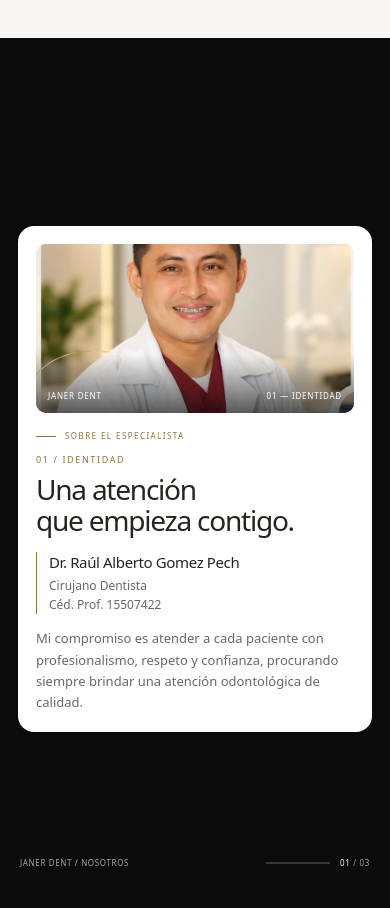
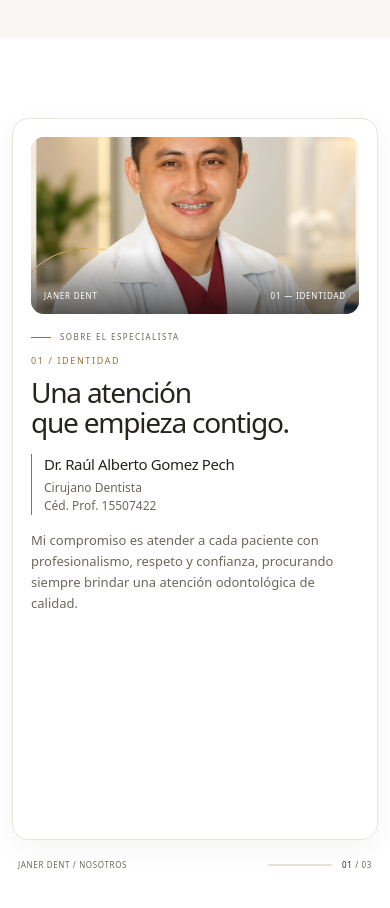
Before and after one commit to Ezequie1Sc/janer-dent, an Angular app: page / in a window 390 px wide. Shown: the part 2131-3039 px from the top of the page. Built offline with nearby package versions, Linux system fonts and the light colour scheme.

Commit message:
feat: card

```diff
--- a/src/app/features/landing/components/about/about.scss
+++ b/src/app/features/landing/components/about/about.scss
@@ -1,17 +1,20 @@
 :host {
   display: block;
   width: 100%;
+
+  --about-surround: #eae8e3;
+  --about-paper: #f8f7f4;
+  --about-ink: #242521;
+  --about-muted: #65665f;
+  --about-gold: #947238;
+  --about-line: rgba(36, 37, 33, 0.14);
+
+  --about-radius: 26px;
+
+  /* Navbar de aproximadamente 80px + 16px de separación. */
+  --about-header-space: 96px;
+
   font-family: inherit;
-
-  --about-surround: #0b0b0b;
-  --about-paper: #ffffff;
-  --about-ink: #25241f;
-  --about-muted: #6b685f;
-  --about-gold: #947238;
-  --about-line: #e9e3d8;
-
-  --about-radius: 18px;
-  --about-header-space: 96px;
 }
 
 .about-section,
@@ -19,7 +22,9 @@
   box-sizing: border-box;
 }
 
-/* SECCIÓN Y RECORRIDO DEL SCROLL */
+/* =====================================================
+   SECCIÓN Y RECORRIDO DEL SCROLL
+===================================================== */
 
 .about-section {
   position: relative;
@@ -41,7 +46,6 @@
   top: 0;
 
   width: 100%;
-
   height: 100vh;
   height: 100svh;
 
@@ -51,14 +55,19 @@
   background: var(--about-surround);
 }
 
-/* ESCENAS SUPERPUESTAS */
+/* =====================================================
+   ESCENAS SUPERPUESTAS
+
+   El fondo de cada escena es opaco para cubrir
+   completamente los textos de la escena anterior.
+===================================================== */
 
 .about-scene {
   position: absolute;
   inset: 0;
 
   display: flex;
-  align-items: center;
+  align-items: stretch;
   justify-content: center;
 
   width: 100%;
@@ -66,10 +75,9 @@
 
   padding:
     var(--about-header-space)
-    clamp(20px, 5vw, 80px)
-    54px;
+    clamp(16px, 2vw, 36px)
+    42px;
 
-  /* Fondo opaco para cubrir la escena anterior */
   background: var(--about-surround);
   color: var(--about-ink);
 
@@ -80,6 +88,7 @@
   backface-visibility: hidden;
   will-change: transform;
 
+  /* El movimiento depende directamente del scroll. */
   transition: none;
   pointer-events: none;
 }
@@ -98,46 +107,49 @@
   z-index: 3;
 }
 
-/* TARJETA BLANCA MÁS COMPACTA */
+/* =====================================================
+   TARJETA PRINCIPAL
+===================================================== */
 
 .scene-composition {
   position: relative;
 
   display: grid;
-
   grid-template-columns:
     minmax(0, 0.92fr)
     minmax(0, 1.08fr);
 
   align-items: center;
-  gap: clamp(26px, 3.8vw, 54px);
+  gap: clamp(32px, 4.5vw, 72px);
 
   width: 100%;
-  max-width: 1220px;
-
-  height: min(
-    640px,
-    calc(100svh - var(--about-header-space) - 54px)
-  );
-
+  max-width: 1600px;
   min-width: 0;
   min-height: 0;
 
   margin: 0 auto;
-  padding: clamp(22px, 2.3vw, 32px);
-
-  border: 1px solid rgba(255, 255, 255, 0.12);
-  border-radius: var(--about-radius);
+  padding: clamp(24px, 2.5vw, 40px);
 
   background: var(--about-paper);
   color: var(--about-ink);
 
+  border: 1px solid rgba(36, 37, 33, 0.08);
+  border-radius: var(--about-radius);
+
+  box-shadow: 0 5px 20px rgba(36, 37, 33, 0.035);
+
+  /*
+   * Respaldo para texto ampliado o pantallas muy bajas:
+   * permite acceder al contenido que exceda el panel.
+   */
   overflow: auto;
   scrollbar-width: thin;
-  scrollbar-color: #c8bdab transparent;
+  scrollbar-color: #bab7ae transparent;
 }
 
-/* FOTOGRAFÍA */
+/* =====================================================
+   FOTOGRAFÍA
+===================================================== */
 
 .scene-image {
   position: relative;
@@ -145,13 +157,14 @@
 
   width: 100%;
   min-width: 0;
-  min-height: 220px;
+  min-height: 0;
 
   margin: 0;
+
   overflow: hidden;
 
-  border-radius: 11px;
-  background: #e9e5dd;
+  background: #dedbd3;
+  border-radius: 16px;
 }
 
 .scene-image img {
@@ -175,7 +188,7 @@
   object-position: center 40%;
 }
 
-/* Contraste para el pie de fotografía */
+/* Contraste localizado detrás del pie de fotografía. */
 
 .scene-image::after {
   content: "";
@@ -195,9 +208,10 @@
 
 .image-caption {
   position: absolute;
-  right: 18px;
-  bottom: 18px;
-  left: 18px;
+  right: 20px;
+  bottom: 20px;
+  left: 20px;
+
   z-index: 2;
 
   display: flex;
@@ -210,14 +224,16 @@
   font-size: 9px;
   font-weight: 500;
   line-height: 1.5;
-  letter-spacing: 0.13em;
+  letter-spacing: 0.15em;
 }
 
-/* CONTENIDO */
+/* =====================================================
+   CONTENIDO Y TIPOGRAFÍA
+===================================================== */
 
 .scene-content {
   width: 100%;
-  max-width: 520px;
+  max-width: 600px;
   min-width: 0;
 
   padding: 8px 0;
@@ -228,29 +244,29 @@
   align-items: center;
   gap: 12px;
 
-  margin: 0 0 20px;
+  margin: 0 0 24px;
 
-  color: var(--about-gold);
+  color: var(--about-muted);
 
   font-size: 9px;
   font-weight: 400;
   line-height: 1.6;
-  letter-spacing: 0.24em;
+  letter-spacing: 0.28em;
 }
 
 .scene-eyebrow > span {
   flex: 0 0 26px;
   height: 1px;
 
-  background: currentColor;
+  background: var(--about-gold);
 }
 
 .scene-chapter {
-  margin: 0 0 13px;
+  margin: 0 0 16px;
 
   color: var(--about-gold);
 
-  font-size: 9px;
+  font-size: 10px;
   font-weight: 500;
   line-height: 1.5;
   letter-spacing: 0.18em;
@@ -263,9 +279,9 @@
   color: var(--about-ink);
 
   font-family: inherit;
-  font-size: clamp(32px, 3.4vw, 52px);
+  font-size: clamp(34px, 3.8vw, 60px);
   font-weight: 300;
-  line-height: 1.1;
+  line-height: 1.08;
   letter-spacing: -0.045em;
 
   text-wrap: balance;
@@ -281,22 +297,24 @@
   font-weight: inherit;
 }
 
-/* INFORMACIÓN DEL ESPECIALISTA */
+/* =====================================================
+   INFORMACIÓN DEL ESPECIALISTA
+===================================================== */
 
 .doctor-info {
-  margin-top: clamp(20px, 2.8svh, 28px);
-  padding-left: 15px;
+  margin-top: clamp(22px, 3svh, 34px);
+  padding-left: 16px;
 
   border-left: 1px solid var(--about-gold);
 }
 
 .doctor-info h3 {
-  margin: 0 0 6px;
+  margin: 0 0 7px;
 
   color: var(--about-ink);
 
   font-family: inherit;
-  font-size: 16px;
+  font-size: 17px;
   font-weight: 400;
   line-height: 1.4;
   letter-spacing: -0.025em;
@@ -319,7 +337,7 @@
 
 .scene-description {
   max-width: 46ch;
-  margin: 20px 0 0;
+  margin: 22px 0 0;
 
   color: var(--about-muted);
 
@@ -328,19 +346,21 @@
   line-height: 1.8;
 }
 
-/* LISTAS DE DETALLES */
+/* =====================================================
+   LISTAS DE EXPERIENCIA Y PRECISIÓN
+===================================================== */
 
 .scene-details {
   width: 100%;
-  margin-top: clamp(20px, 2.8svh, 28px);
+  margin-top: clamp(22px, 3svh, 34px);
 }
 
 .detail-row {
   display: grid;
   grid-template-columns: 24px minmax(0, 1fr);
-  gap: 13px;
+  gap: 15px;
 
-  padding: 13px 0;
+  padding: 15px 0;
 
   border-top: 1px solid var(--about-line);
 }
@@ -366,7 +386,7 @@
   color: var(--about-ink);
 
   font-family: inherit;
-  font-size: 15px;
+  font-size: 16px;
   font-weight: 400;
   line-height: 1.4;
   letter-spacing: -0.025em;
@@ -383,14 +403,16 @@
   line-height: 1.65;
 }
 
-/* PROGRESO SOBRE EL FONDO NEGRO */
+/* =====================================================
+   INDICADOR DE PROGRESO
+===================================================== */
 
 .about-progress {
   position: absolute;
 
-  right: clamp(20px, 5vw, 80px);
-  bottom: 20px;
-  left: clamp(20px, 5vw, 80px);
+  right: clamp(16px, 2vw, 36px);
+  bottom: 14px;
+  left: clamp(16px, 2vw, 36px);
 
   z-index: 10;
 
@@ -398,10 +420,7 @@
   align-items: center;
   gap: 18px;
 
-  max-width: 1220px;
-  margin-inline: auto;
-
-  color: #aaa79f;
+  color: var(--about-muted);
 
   font-size: 9px;
   line-height: 1.5;
@@ -419,7 +438,8 @@
   height: 2px;
 
   overflow: hidden;
-  background: rgba(255, 255, 255, 0.18);
+
+  background: rgba(36, 37, 33, 0.16);
 }
 
 .progress-track > span {
@@ -428,7 +448,7 @@
   width: 100%;
   height: 100%;
 
-  background: #c9a45c;
+  background: var(--about-gold);
 
   transform-origin: left center;
   transform: scaleX(var(--scroll-progress));
@@ -440,58 +460,56 @@
 }
 
 .progress-current {
-  color: #f5f3ee;
+  color: var(--about-ink);
 }
 
-/* PORTÁTILES CON POCA ALTURA */
+/* =====================================================
+   PORTÁTILES CON POCA ALTURA
+===================================================== */
 
 @media (min-width: 761px) and (max-height: 760px) {
   .about-scene {
     padding:
       var(--about-header-space)
-      clamp(22px, 4vw, 60px)
-      44px;
+      22px
+      38px;
   }
 
   .scene-composition {
-    height: calc(
-      100svh - var(--about-header-space) - 44px
-    );
-
-    gap: clamp(24px, 3vw, 42px);
-    padding: 22px;
+    gap: clamp(28px, 4vw, 56px);
+    padding: 24px;
   }
 
   .scene-eyebrow {
-    margin-bottom: 13px;
+    margin-bottom: 14px;
   }
 
   .scene-chapter {
-    margin-bottom: 9px;
+    margin-bottom: 10px;
   }
 
   .scene-title {
-    font-size: clamp(30px, 3.2vw, 44px);
+    font-size: clamp(32px, 3.5vw, 48px);
   }
 
   .doctor-info,
   .scene-details {
-    margin-top: 17px;
+    margin-top: 18px;
   }
 
   .scene-description {
-    margin-top: 15px;
+    margin-top: 16px;
 
     font-size: 13px;
     line-height: 1.65;
   }
 
   .detail-row {
-    padding: 9px 0;
+    padding: 10px 0;
   }
 
   .detail-row h3 {
-    font-size: 14px;
+    font-size: 15px;
   }
 
   .detail-row p {
@@ -499,23 +517,27 @@
   }
 
   .about-progress {
-    bottom: 14px;
+    right: 22px;
+    bottom: 12px;
+    left: 22px;
   }
 }
 
-/* MÓVIL */
+/* =====================================================
+   MÓVIL
+===================================================== */
 
 @media (max-width: 760px) {
   :host {
     --about-header-space: 80px;
-    --about-radius: 16px;
+    --about-radius: 22px;
   }
 
   .about-scene {
     padding:
       var(--about-header-space)
-      18px
-      42px;
+      12px
+      36px;
   }
 
   .scene-composition {
@@ -523,25 +545,18 @@
     grid-template-rows: auto auto;
 
     align-content: start;
-    gap: 17px;
+    gap: 18px;
 
-    max-width: 500px;
-
-    height: auto;
-    max-height: calc(
-      100svh - var(--about-header-space) - 42px
-    );
-
-    padding: 17px;
+    max-width: 540px;
+    padding: 18px;
   }
 
   .scene-image {
     align-self: auto;
 
-    height: clamp(120px, 20svh, 180px);
-    min-height: 0;
+    height: clamp(120px, 21svh, 190px);
 
-    border-radius: 10px;
+    border-radius: 13px;
   }
 
   .scene-image img {
@@ -557,9 +572,9 @@
   }
 
   .image-caption {
-    right: 12px;
-    bottom: 11px;
-    left: 12px;
+    right: 13px;
+    bottom: 12px;
+    left: 13px;
 
     font-size: 8px;
     letter-spacing: 0.1em;
@@ -583,17 +598,18 @@
   }
 
   .scene-chapter {
-    margin-bottom: 8px;
+    margin-bottom: 9px;
     font-size: 9px;
   }
 
   .scene-title {
-    font-size: clamp(28px, 7.2vw, 38px);
-    line-height: 1.1;
+    font-size: clamp(30px, 7.6vw, 42px);
+    line-height: 1.08;
+    letter-spacing: -0.045em;
   }
 
   .doctor-info {
-    margin-top: 16px;
+    margin-top: 17px;
     padding-left: 12px;
   }
 
@@ -604,18 +620,18 @@
 
   .doctor-info p {
     font-size: 12px;
-    line-height: 1.55;
+    line-height: 1.5;
   }
 
   .scene-description {
-    margin-top: 14px;
+    margin-top: 15px;
 
     font-size: 13px;
-    line-height: 1.65;
+    line-height: 1.6;
   }
 
   .scene-details {
-    margin-top: 16px;
+    margin-top: 17px;
   }
 
   .detail-row {
@@ -632,13 +648,13 @@
 
   .detail-row p {
     font-size: 12px;
-    line-height: 1.55;
+    line-height: 1.5;
   }
 
   .about-progress {
-    right: 20px;
-    bottom: 13px;
-    left: 20px;
+    right: 18px;
+    bottom: 11px;
+    left: 18px;
 
     gap: 10px;
 
@@ -651,12 +667,14 @@
   }
 }
 
-/* MÓVILES CON POCA ALTURA */
+/* =====================================================
+   MÓVILES CON POCA ALTURA
+===================================================== */
 
 @media (max-width: 760px) and (max-height: 700px) {
   .scene-composition {
-    gap: 13px;
-    padding: 15px;
+    gap: 14px;
+    padding: 16px;
   }
 
   .scene-image {
@@ -672,7 +690,7 @@
   }
 
   .scene-title {
-    font-size: 28px;
+    font-size: 30px;
   }
 
   .doctor-info,
@@ -689,7 +707,12 @@
   }
 }
 
-/* MOVIMIENTO REDUCIDO */
+/* =====================================================
+   MOVIMIENTO REDUCIDO
+
+   Muestra las tres escenas en orden y conserva
+   todo su contenido accesible.
+===================================================== */
 
 @media (prefers-reduced-motion: reduce) {
   .about-section {
@@ -718,8 +741,6 @@
   }
 
   .scene-composition {
-    height: auto;
-    max-height: none;
     overflow: visible;
   }
 
@@ -731,3 +752,120 @@
     display: none;
   }
 }
+/* ABOUT BLANCO · TARJETAS DE TAMAÑO INTERMEDIO */
+
+:host {
+  --about-surround: #ffffff;
+  --about-paper: #ffffff;
+  --about-ink: #25241f;
+  --about-muted: #6b685f;
+  --about-gold: #947238;
+  --about-radius: 18px;
+}
+
+.about-section,
+.about-sticky,
+.about-scene {
+  background: var(--about-surround);
+}
+
+.scene-composition {
+  width: 100%;
+  max-width: 1140px;
+
+  height: min(
+    590px,
+    calc(100svh - var(--about-header-space) - 54px)
+  );
+
+  gap: clamp(26px, 3.5vw, 48px);
+  padding: clamp(22px, 2.3vw, 30px);
+
+  background: var(--about-paper);
+  border: 1px solid #e9e5dd;
+  border-radius: var(--about-radius);
+
+  box-shadow: 0 8px 30px rgba(36, 32, 24, 0.045);
+}
+
+.scene-title {
+  font-size: clamp(32px, 3.3vw, 50px);
+}
+
+/* Indicador legible sobre blanco */
+
+.about-progress {
+  max-width: 1140px;
+  color: var(--about-muted);
+}
+
+.progress-track {
+  background: #e7e2d9;
+}
+
+.progress-track > span {
+  background: var(--about-gold);
+}
+
+.progress-current {
+  color: var(--about-ink);
+}
+
+/* Portátiles con poca altura */
+
+@media (min-width: 761px) and (max-height: 760px) {
+  .scene-composition {
+    height: min(
+      550px,
+      calc(100svh - var(--about-header-space) - 44px)
+    );
+
+    gap: 28px;
+    padding: 22px;
+  }
+
+  .scene-title {
+    font-size: clamp(30px, 3.2vw, 44px);
+  }
+}
+
+/* Móvil */
+
+@media (max-width: 760px) {
+  .scene-composition {
+    max-width: 480px;
+
+    height: auto;
+    max-height: calc(
+      100svh - var(--about-header-space) - 42px
+    );
+
+    gap: 17px;
+    padding: 18px;
+    border-radius: 16px;
+  }
+
+  .scene-title {
+    font-size: clamp(28px, 7.2vw, 38px);
+  }
+}
+
+@media (max-width: 760px) and (max-height: 700px) {
+  .scene-composition {
+    gap: 13px;
+    padding: 15px;
+  }
+
+  .scene-title {
+    font-size: 28px;
+  }
+}
+
+/* Accesibilidad */
+
+@media (prefers-reduced-motion: reduce) {
+  .scene-composition {
+    height: auto;
+    max-height: none;
+  }
+}
```
